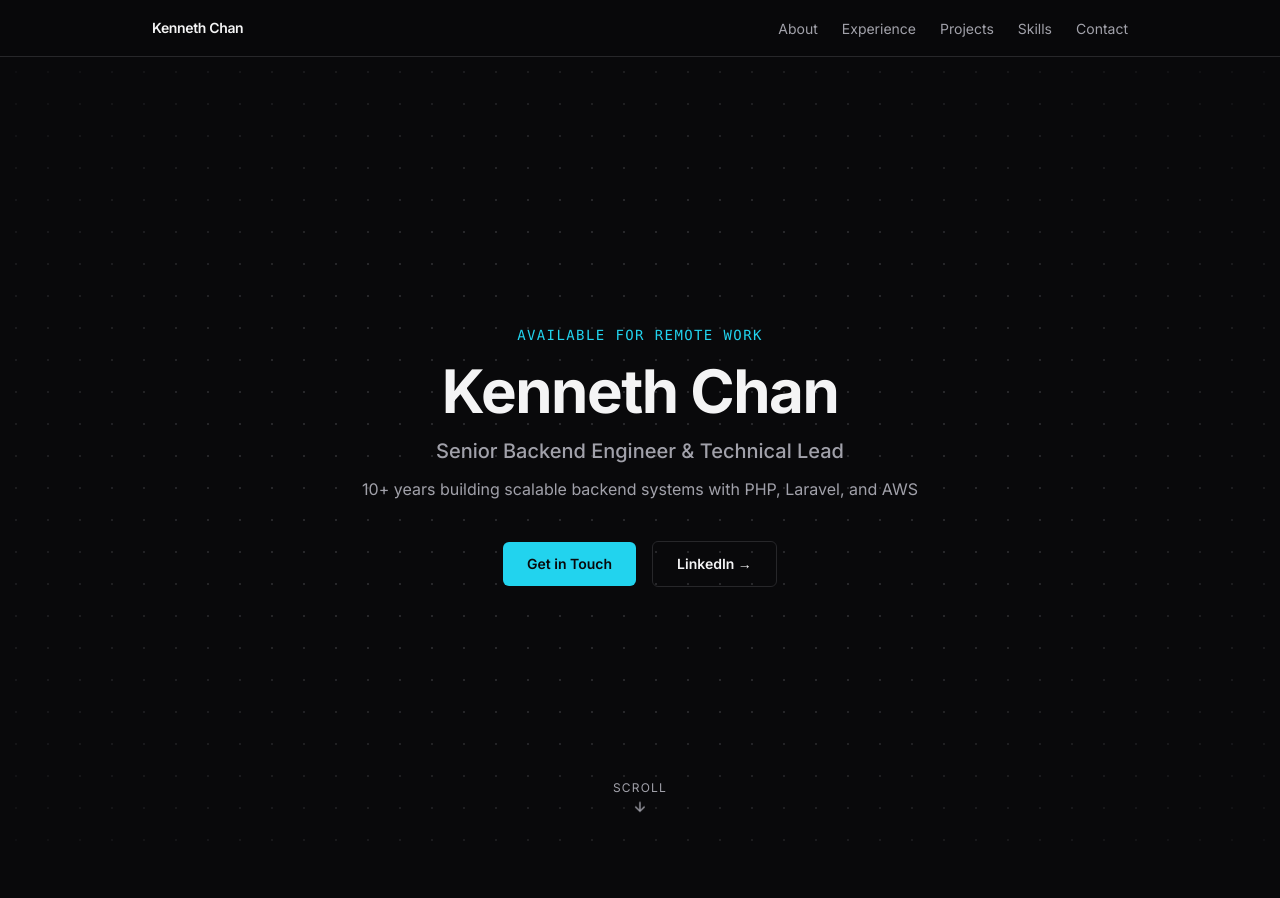
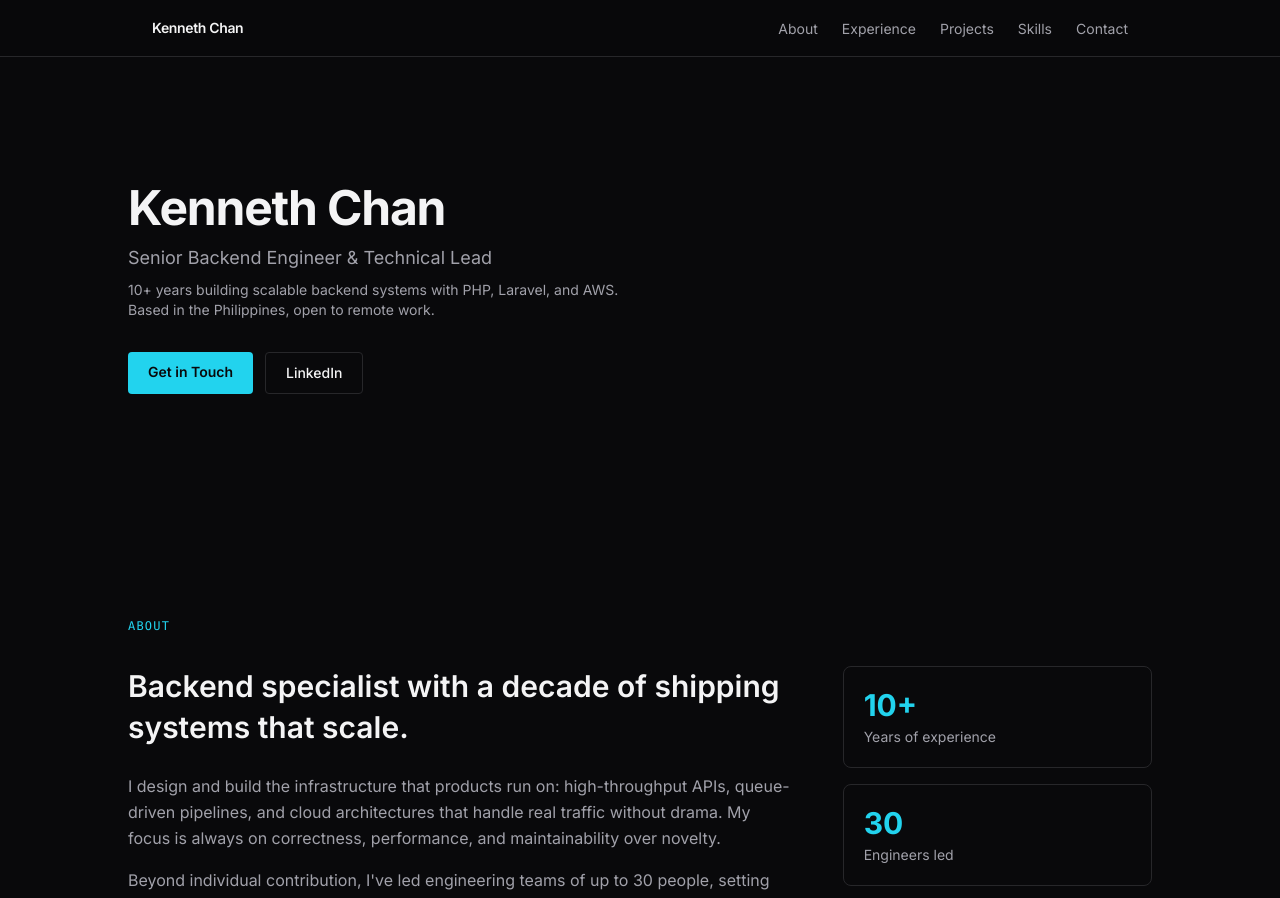
Before and after one commit to chankennethg/portfolio, a Next.js app: page / in a window 1280 px wide. Shown: the top 898 px of the page. Built offline with nearby package versions, Linux system fonts and the light colour scheme.

Commit message:
fix: simplify hero — remove full-screen height, dot grid, badge, scroll hint

```diff
--- a/src/components/sections/Hero.tsx
+++ b/src/components/sections/Hero.tsx
@@ -1,37 +1,21 @@
 export default function Hero() {
   return (
-    <section className="min-h-screen flex flex-col items-center justify-center text-center px-6 relative">
-      {/* Subtle dot grid background */}
-      <div
-        className="absolute inset-0 pointer-events-none"
-        style={{
-          backgroundImage:
-            "radial-gradient(circle, #27272a 1px, transparent 1px)",
-          backgroundSize: "32px 32px",
-          maskImage:
-            "radial-gradient(ellipse 80% 80% at 50% 50%, black 40%, transparent 100%)",
-          WebkitMaskImage:
-            "radial-gradient(ellipse 80% 80% at 50% 50%, black 40%, transparent 100%)",
-        }}
-      />
-
-      <div className="relative z-10 max-w-3xl">
-        <p className="text-sm font-mono text-[var(--accent)] mb-4 tracking-widest uppercase">
-          Available for Remote Work
-        </p>
-        <h1 className="text-4xl sm:text-6xl font-bold tracking-tight text-[var(--foreground)] mb-4">
+    <section className="py-24 sm:py-32 px-6">
+      <div className="max-w-5xl mx-auto">
+        <h1 className="text-3xl sm:text-5xl font-bold tracking-tight text-[var(--foreground)] mb-3">
           Kenneth Chan
         </h1>
-        <p className="text-lg sm:text-xl text-[var(--muted)] font-medium mb-3">
+        <p className="text-lg text-[var(--muted)] mb-2">
           Senior Backend Engineer &amp; Technical Lead
         </p>
-        <p className="text-base text-[var(--muted)] mb-10 max-w-xl mx-auto">
-          10+ years building scalable backend systems with PHP, Laravel, and AWS
+        <p className="text-sm text-[var(--muted)] mb-8 max-w-lg">
+          10+ years building scalable backend systems with PHP, Laravel, and AWS.
+          Based in the Philippines, open to remote work.
         </p>
-        <div className="flex flex-wrap items-center justify-center gap-4">
+        <div className="flex flex-wrap gap-3">
           <a
             href="mailto:chankennethg@gmail.com"
-            className="px-6 py-3 bg-[var(--accent)] text-zinc-950 font-semibold rounded-md text-sm hover:opacity-90 transition-opacity"
+            className="px-5 py-2.5 bg-[var(--accent)] text-zinc-950 font-semibold rounded text-sm hover:opacity-90 transition-opacity"
           >
             Get in Touch
           </a>
@@ -39,27 +23,11 @@ export default function Hero() {
             href="https://linkedin.com/in/chankennethg"
             target="_blank"
             rel="noopener noreferrer"
-            className="px-6 py-3 border border-[var(--border)] text-[var(--foreground)] font-semibold rounded-md text-sm hover:border-[var(--muted)] transition-colors"
+            className="px-5 py-2.5 border border-[var(--border)] text-[var(--foreground)] font-medium rounded text-sm hover:border-zinc-500 transition-colors"
           >
-            LinkedIn →
+            LinkedIn
           </a>
         </div>
-      </div>
-
-      {/* Scroll hint */}
-      <div className="absolute bottom-10 left-1/2 -translate-x-1/2 flex flex-col items-center gap-1 text-[var(--muted)]">
-        <span className="text-xs tracking-widest uppercase">Scroll</span>
-        <svg
-          width="16"
-          height="16"
-          viewBox="0 0 24 24"
-          fill="none"
-          stroke="currentColor"
-          strokeWidth="2"
-          className="animate-bounce"
-        >
-          <path d="M12 5v14M5 12l7 7 7-7" />
-        </svg>
       </div>
     </section>
   );
```
